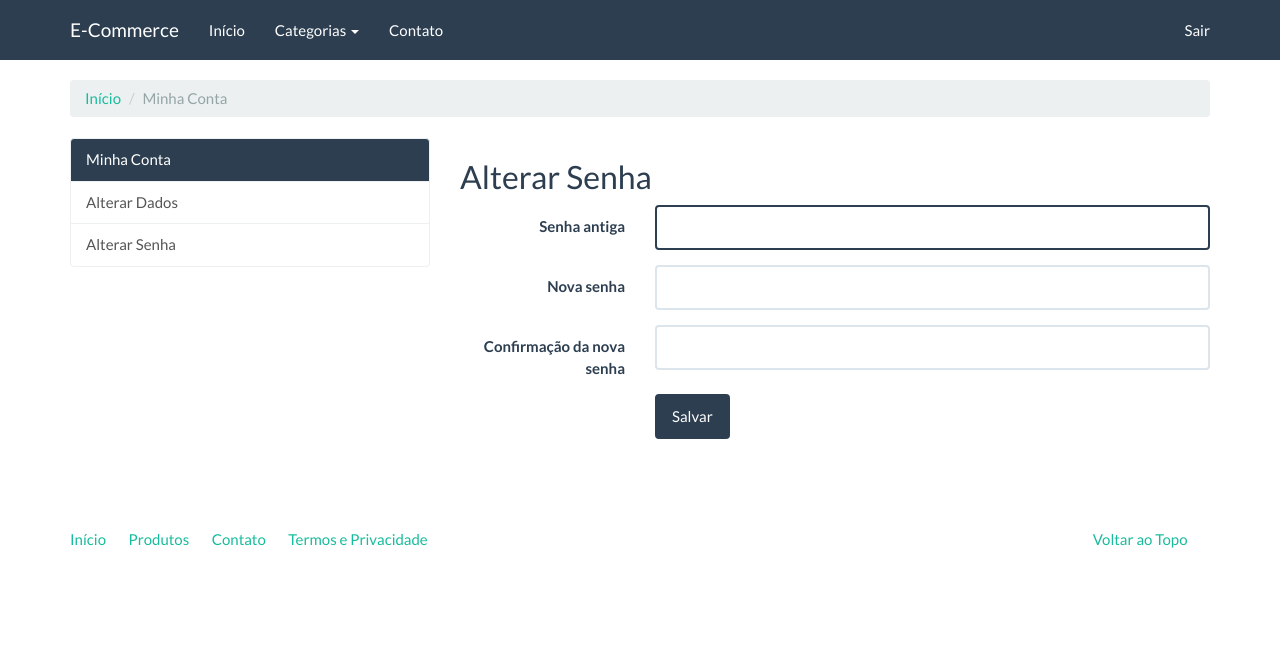
After one commit to juniorcarvalho/django-ecommerce, a Django app: a page that uses ecommerce/core/templates/base.html in a window 1280 px wide. The commit adds this page. Shown: the top 647 px of the page. Run offline with Django 3.2, Linux system fonts and the light colour scheme; the visitor is signed in with stand-in values (Sample User, id 1); data that the repository does not hold is empty; some libraries are stand-ins or nearby versions.

Commit message:
accounts

```diff
--- /dev/null
+++ b/ecommerce/accounts/templates/accounts/index.html
@@ -0,0 +1,28 @@
+{% extends "base.html" %}
+
+{% load widget_tweaks %}
+
+{% block title %}
+    Minha Conta | {{ block.super }}
+{% endblock %}
+
+{% block container %}
+    <ol class="breadcrumb">
+        <li><a href="#">Início</a></li>
+        <li class="active">Minha Conta</li>
+    </ol>
+    <div class="row">
+        <div class="col-md-4">
+            <div class="list-group">
+                <a href="{% url 'accounts:index' %}" class="list-group-item active">Minha Conta</a>
+                <a href="{% url 'accounts:update_user' %}" class="list-group-item">Alterar Dados</a>
+                <a href="{% url 'accounts:update_password' %}" class="list-group-item">Alterar Senha</a>
+            </div>
+        </div>
+        <div class="col-md-8">
+            {% block accounts_container %}
+                <h2>Bem vindo {{  user }}</h2>
+            {% endblock %}
+        </div>
+    </div>
+{% endblock %}
--- /dev/null
+++ b/ecommerce/accounts/templates/accounts/update_password.html
@@ -0,0 +1,32 @@
+{% extends "accounts/index.html" %}
+
+{% load widget_tweaks %}
+
+{% block title %}
+    Alterar Senha | {{ block.super }}
+{% endblock %}
+
+{% block accounts_container %}
+    <h2>Alterar Senha</h2>
+    <form class="form-horizontal" action="" method="post">
+        {% csrf_token %}
+        <fieldset>
+            {% for field in form %}
+                <div class="form-group{% if field.errors %} has-error{% endif %}">
+                    <label for="{{ field.auto_id }}" class="col-md-3 control-label">{{ field.label }}</label>
+                    <div class="col-md-9">
+                        {% render_field field class='form-control' %}
+                        {% for error in field.errors %}
+                            <span class="help-block">{{ error }}</span>
+                        {% endfor %}
+                    </div>
+                </div>
+            {% endfor %}
+            <div class="form-group">
+                <div class="col-md-9 col-md-offset-3">
+                    <button type="submit" class="btn btn-primary">Salvar</button>
+                </div>
+            </div>
+        </fieldset>
+    </form>
+{% endblock %}
--- a/ecommerce/accounts/urls.py
+++ b/ecommerce/accounts/urls.py
@@ -2,5 +2,8 @@ from django.conf.urls import url
 from . import views
 
 urlpatterns = [
+    url(r'^$', views.index, name='index'),
+    url(r'^alterar-dados/$', views.update_user, name='update_user'),
+    url(r'^alterar-senha/$', views.update_password, name='update_password'),
     url(r'^registro/$', views.register, name='register'),
 ]
--- a/ecommerce/accounts/views.py
+++ b/ecommerce/accounts/views.py
@@ -1,5 +1,7 @@
-from django.views.generic import CreateView
+from django.views.generic import CreateView, TemplateView, UpdateView, FormView
 from django.core.urlresolvers import reverse_lazy
+from django.contrib.auth.mixins import LoginRequiredMixin
+from django.contrib.auth.forms import PasswordChangeForm
 from .models import User
 from .forms import UserAdminCreationForm
 
@@ -10,4 +12,36 @@ class RegisterView(CreateView):
     form_class = UserAdminCreationForm
     success_url = reverse_lazy('index')
 
+
+class IndexView(LoginRequiredMixin, TemplateView):
+    template_name = 'accounts/index.html'
+
+
+class UpdateUserView(LoginRequiredMixin, UpdateView):
+    model = User
+    template_name = 'accounts/update_user.html'
+    fields = ['name', 'email']
+    success_url = reverse_lazy('accounts:index')
+
+    def get_object(self):
+        return self.request.user
+
+
+class UpdatePasswordView(LoginRequiredMixin, FormView):
+    template_name = 'accounts/update_password.html'
+    success_url = reverse_lazy('accounts:index')
+    form_class = PasswordChangeForm
+
+    def get_form_kwargs(self):
+        kwargs = super(UpdatePasswordView, self).get_form_kwargs()
+        kwargs['user'] = self.request.user
+        return kwargs
+
+    def form_valid(self, form):
+        form.save()
+        return super(UpdatePasswordView, self).form_valid(form)
+
+index = IndexView.as_view()
 register = RegisterView.as_view()
+update_user = UpdateUserView.as_view()
+update_password = UpdatePasswordView.as_view()
--- /dev/null
+++ b/ecommerce/core/static/main.css
@@ -0,0 +1,3 @@
+.margin-top {
+    margin-top: 2em;
+}
--- a/ecommerce/core/templates/base.html
+++ b/ecommerce/core/templates/base.html
@@ -8,6 +8,7 @@
     <meta http-equiv="X-UA-Compatible" content="IE=edge"/>
     <link rel="stylesheet" href="{% static 'bootstrap.min.css' %}" media="screen"/>
     <link rel="stylesheet" href="{% static 'custom.min.css' %}" media="screen"/>
+<link rel="stylesheet" href="{% static 'main.css' %}" media="screen"/>
 </head>
 <body>
 <div class="navbar navbar-default navbar-fixed-top">
@@ -50,7 +51,7 @@
         </div>
     </div>
 </div>
-<div class="container">
+<div class="container margin-top">
     {% block container %}
     {% endblock %}
     <footer>
--- a/ecommerce/settings.py
+++ b/ecommerce/settings.py
@@ -130,6 +130,11 @@ DEFAULT_FROM_EMAIL = 'conbits@conbits.com.br'
 
 EMAIL_BACKEND = 'django.core.mail.backends.console.EmailBackend'
 
+AUTHENTICATION_BACKENDS=(
+    'django.contrib.auth.backends.ModelBackend',
+    'ecommerce.accounts.backends.ModelBackend',
+)
+
 #auth
 LOGIN_URL = 'login'
 LOGIN_REDIRECT_URL = 'index'
```
Also changed, not shown: ecommerce/accounts/backends.py (added, +14 -0 lines), ecommerce/accounts/templates/accounts/update_user.html (added, +32 -0 lines), ecommerce/accounts/tests/test_views.py (added, +120 -0 lines), ecommerce/core/tests/test_views.py (+1 -21 lines), ecommerce/accounts/tests/__init__.py (added).
